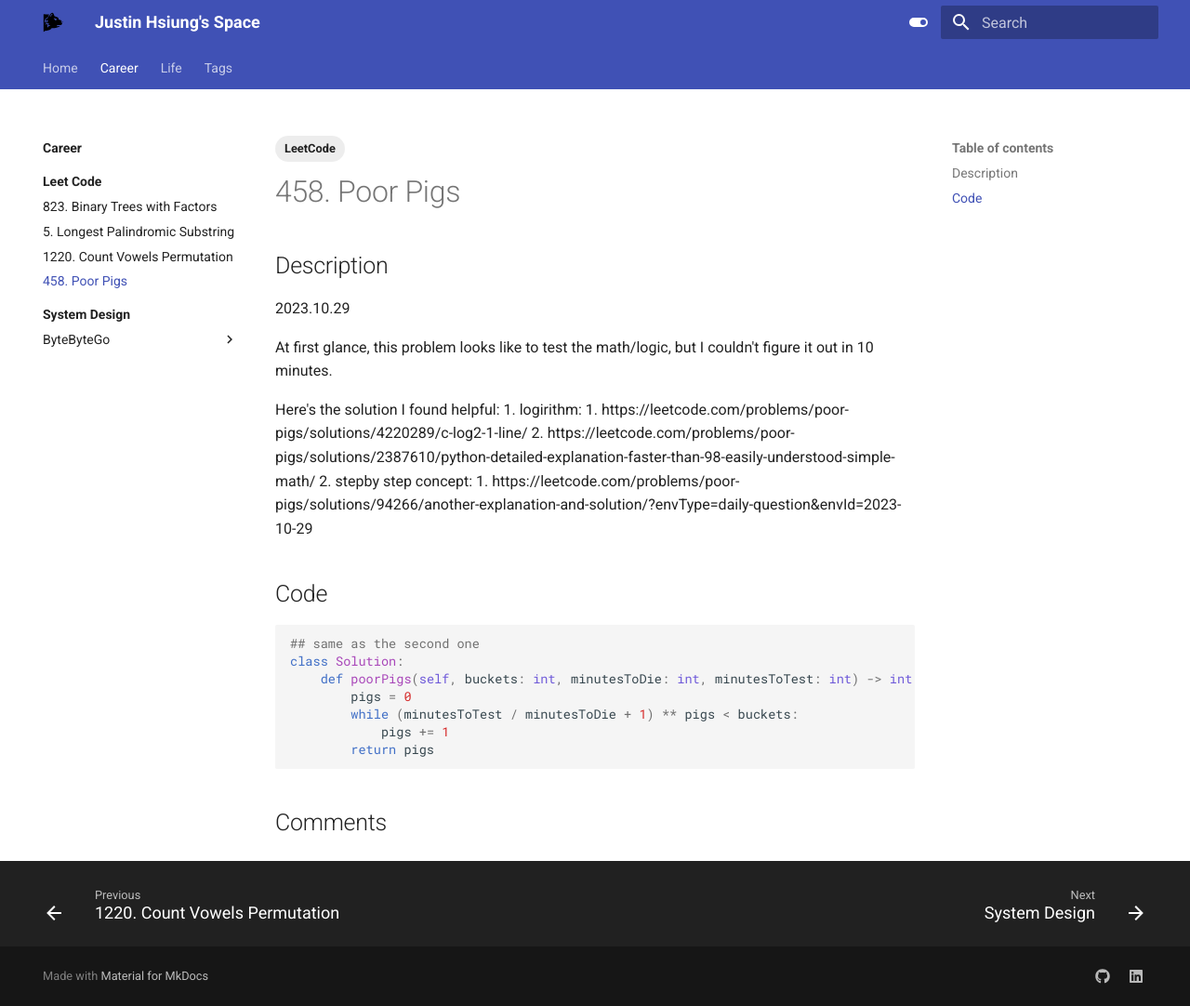
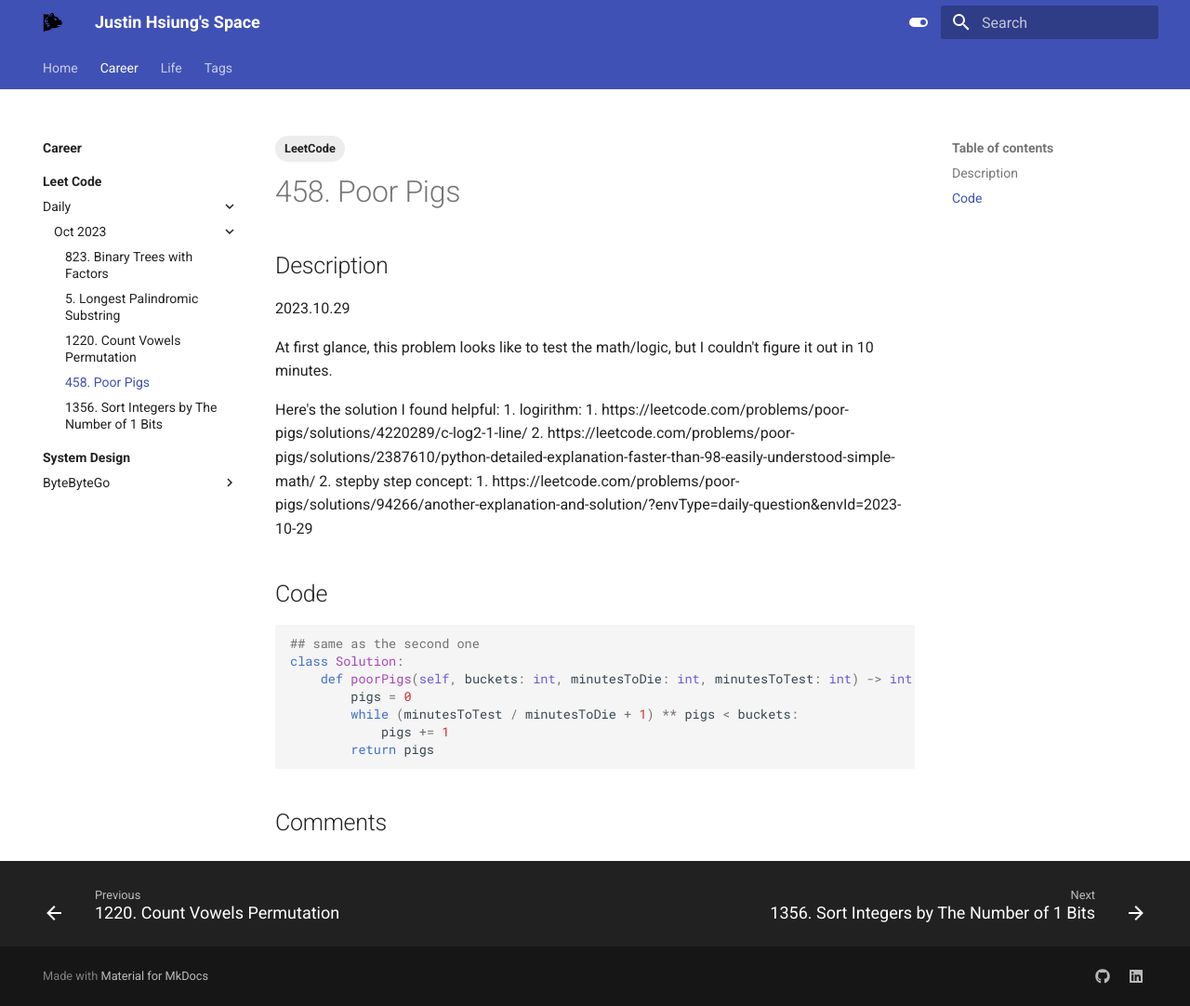
Before and after one commit to JustinBear99/mkdocs-blog, an MkDocs documentation site: the page built from docs/career/leetcode/daily/oct2023/458-poor-pigs.md, in a window 1280 px wide and 1082 px high. Shown: the whole window at 93% size. Built offline with MkDocs 1.6.1 and Material for MkDocs 9.7.7, drawn with Linux system fonts in a browser that asks for light colours; comment, search, counter and statistics services are not loaded.

Commit message:
Update leetcode dir structure and daily

```diff
--- a/mkdocs.yml
+++ b/mkdocs.yml
@@ -38,14 +38,18 @@ nav:
     - career/index.md
     - Leet Code:
       - career/leetcode/index.md
-      - career/leetcode/823-binary-trees-with-factors.md
-      - career/leetcode/5-longest-palindromic-substring.md
-      - career/leetcode/1220-count-vowels-permutation.md
-      - career/leetcode/458-poor-pigs.md
+      - Daily:
+        - Oct 2023:
+          - career/leetcode/daily/oct2023/823-binary-trees-with-factors.md
+          - career/leetcode/daily/oct2023/5-longest-palindromic-substring.md
+          - career/leetcode/daily/oct2023/1220-count-vowels-permutation.md
+          - career/leetcode/daily/oct2023/458-poor-pigs.md
+          - career/leetcode/daily/oct2023/1356-sort-integers-by-the-number-of-1-bits.md
     - System Design:
       - career/system-design/index.md
       - ByteByteGo:
         - career/system-design/bytebytego/bytebytego-system-design.md
+        - career/system-design/bytebytego/01-database-isolation-levels.md
   - Life:
     - life/index.md
   - Tags: tags.md
@@ -58,3 +62,7 @@ markdown_extensions:
   - pymdownx.inlinehilite
   - pymdownx.snippets
   - pymdownx.superfences
+  - attr_list
+  - pymdownx.emoji:
+      emoji_index: !!python/name:material.extensions.emoji.twemoji
+      emoji_generator: !!python/name:material.extensions.emoji.to_svg
```
Also changed, not shown: docs/career/leetcode/daily/oct2023/1356-sort-integers-by-the-number-of-1-bits.md (added, +24 -0 lines), docs/career/leetcode/daily/oct2023/1220-count-vowels-permutation.md (renamed from docs/career/leetcode/1220-count-vowels-permutation.md), docs/career/leetcode/daily/oct2023/458-poor-pigs.md (renamed from docs/career/leetcode/458-poor-pigs.md), docs/career/leetcode/daily/oct2023/5-longest-palindromic-substring.md (renamed from docs/career/leetcode/5-longest-palindromic-substring.md), docs/career/leetcode/daily/oct2023/823-binary-trees-with-factors.md (renamed from docs/career/leetcode/823-binary-trees-with-factors.md).
